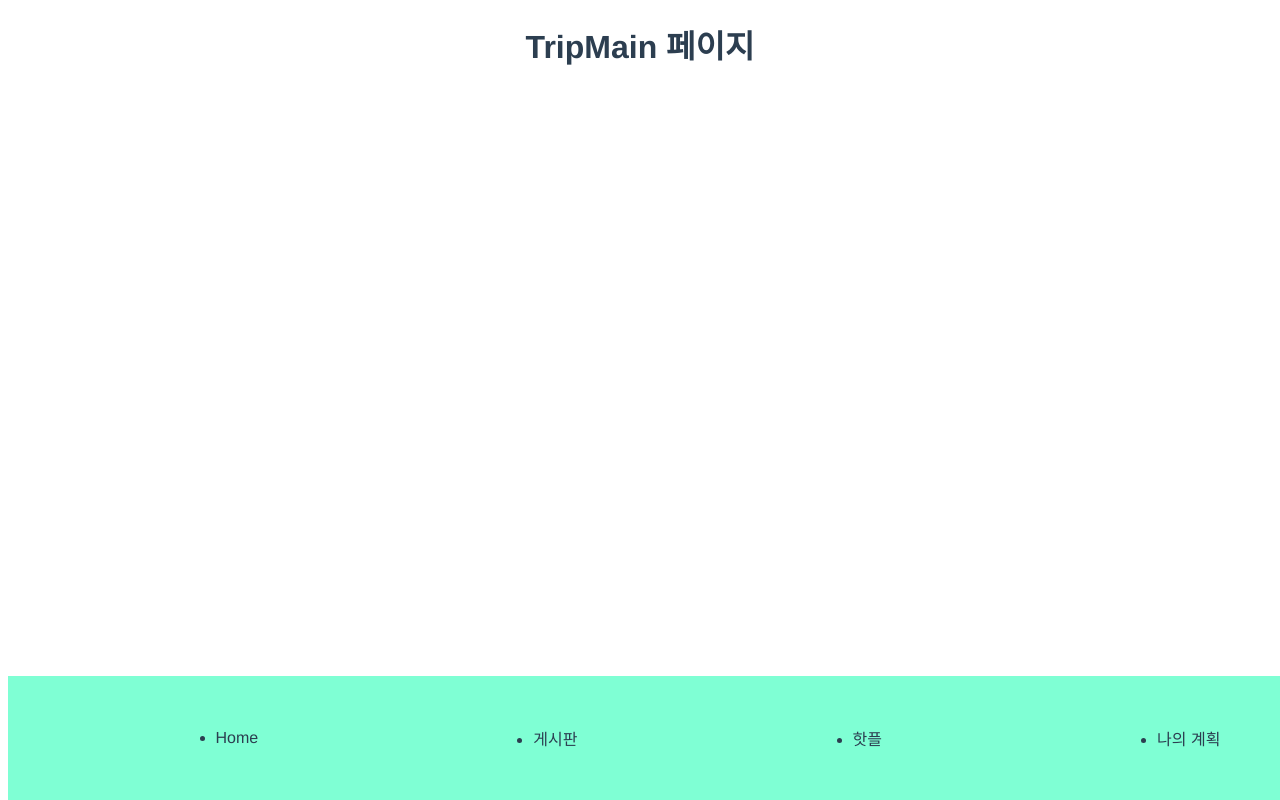
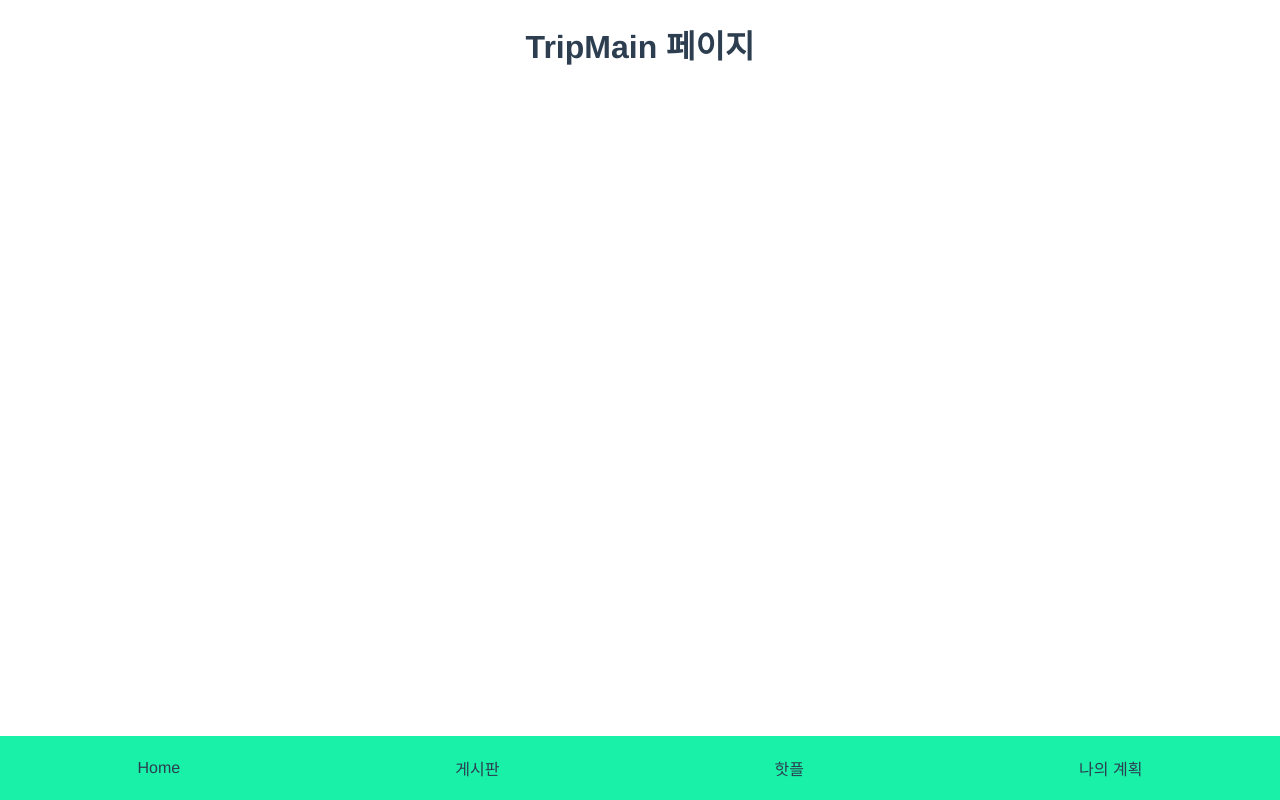
Before and after one commit to hvvany/OISO_FE, a Vue app: page /trip in a window 1280 px wide. Built offline with nearby package versions, Linux system fonts and the light colour scheme.

Commit message:
feat:create navbar & mainpage

```diff
--- a/public/index.html
+++ b/public/index.html
@@ -1,15 +1,19 @@
 <!DOCTYPE html>
 <html lang="">
   <head>
-    <meta charset="utf-8">
-    <meta http-equiv="X-UA-Compatible" content="IE=edge">
-    <meta name="viewport" content="width=device-width,initial-scale=1.0">
-    <link rel="icon" href="<%= BASE_URL %>favicon.ico">
+    <meta charset="utf-8" />
+    <meta http-equiv="X-UA-Compatible" content="IE=edge" />
+    <meta name="viewport" content="width=device-width,initial-scale=1.0" />
+    <link rel="icon" href="<%= BASE_URL %>favicon.ico" />
     <title><%= htmlWebpackPlugin.options.title %></title>
   </head>
   <body>
     <noscript>
-      <strong>We're sorry but <%= htmlWebpackPlugin.options.title %> doesn't work properly without JavaScript enabled. Please enable it to continue.</strong>
+      <strong
+        >We're sorry but <%= htmlWebpackPlugin.options.title %> doesn't work
+        properly without JavaScript enabled. Please enable it to
+        continue.</strong
+      >
     </noscript>
     <div id="app"></div>
     <!-- built files will be auto injected -->
--- a/src/components/layout/AppNav.vue
+++ b/src/components/layout/AppNav.vue
@@ -27,11 +27,17 @@ export default {
 
 <style scoped>
 nav {
+  padding: 0;
+  width: 100vw;
   position: fixed;
+  left: 0;
   bottom: 0;
-  background-color: aquamarine;
+  background-color: rgb(25, 240, 168);
 }
 .nav-group {
+  padding: 0;
+  text-decoration: none;
+  list-style: none;
   display: flex;
   justify-content: space-around;
   align-items: center;
--- a/src/main.js
+++ b/src/main.js
@@ -1,13 +1,14 @@
-import Vue from 'vue'
-import App from './App.vue'
-import './registerServiceWorker'
-import router from './router'
-import store from './store'
+import Vue from "vue";
+import App from "./App.vue";
+import "./registerServiceWorker";
+import router from "./router";
+import store from "./store";
 
-Vue.config.productionTip = false
+
+Vue.config.productionTip = false;
 
 new Vue({
   router,
   store,
-  render: h => h(App)
-}).$mount('#app')
+  render: (h) => h(App),
+}).$mount("#app");
```
Also changed, not shown: src/views/TripMainView.vue (+6 -5 lines), src/assets/logo.png (deleted), 1 other file (tests, documents, lock files or other folders).
